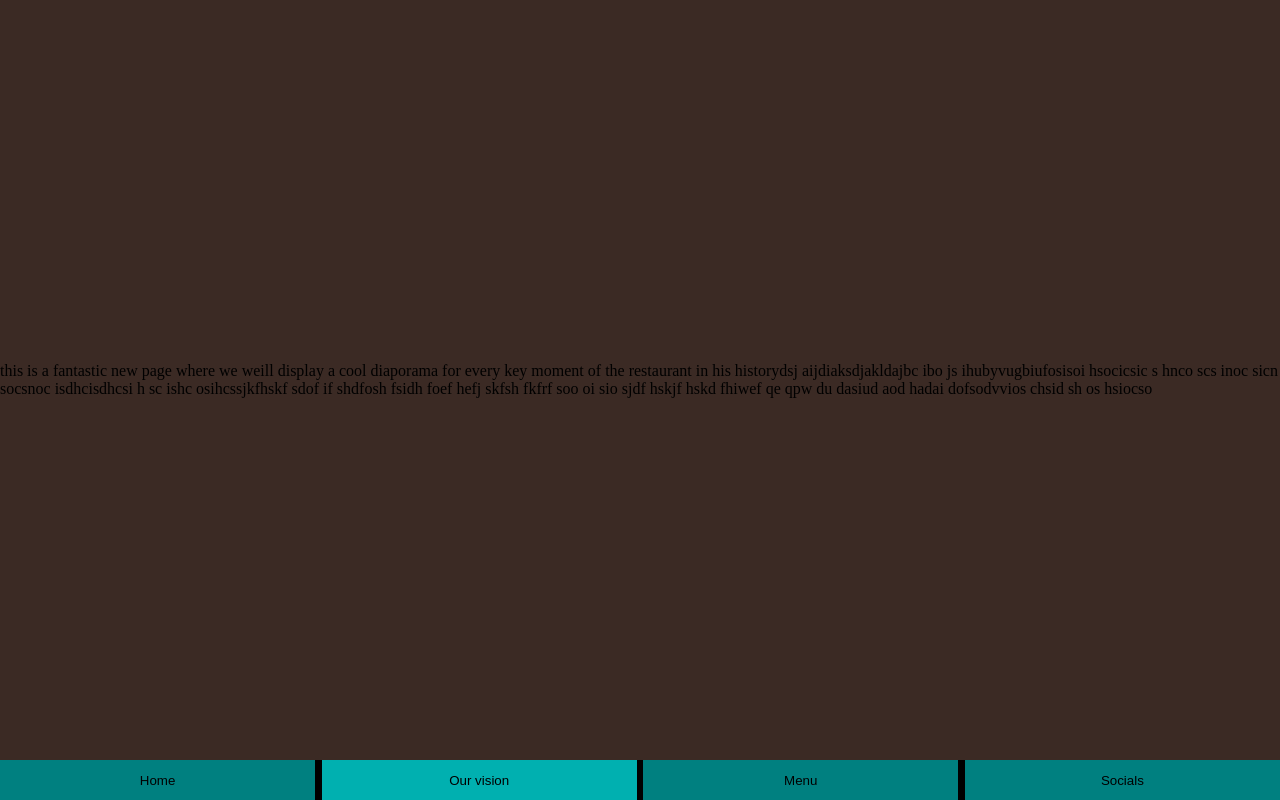
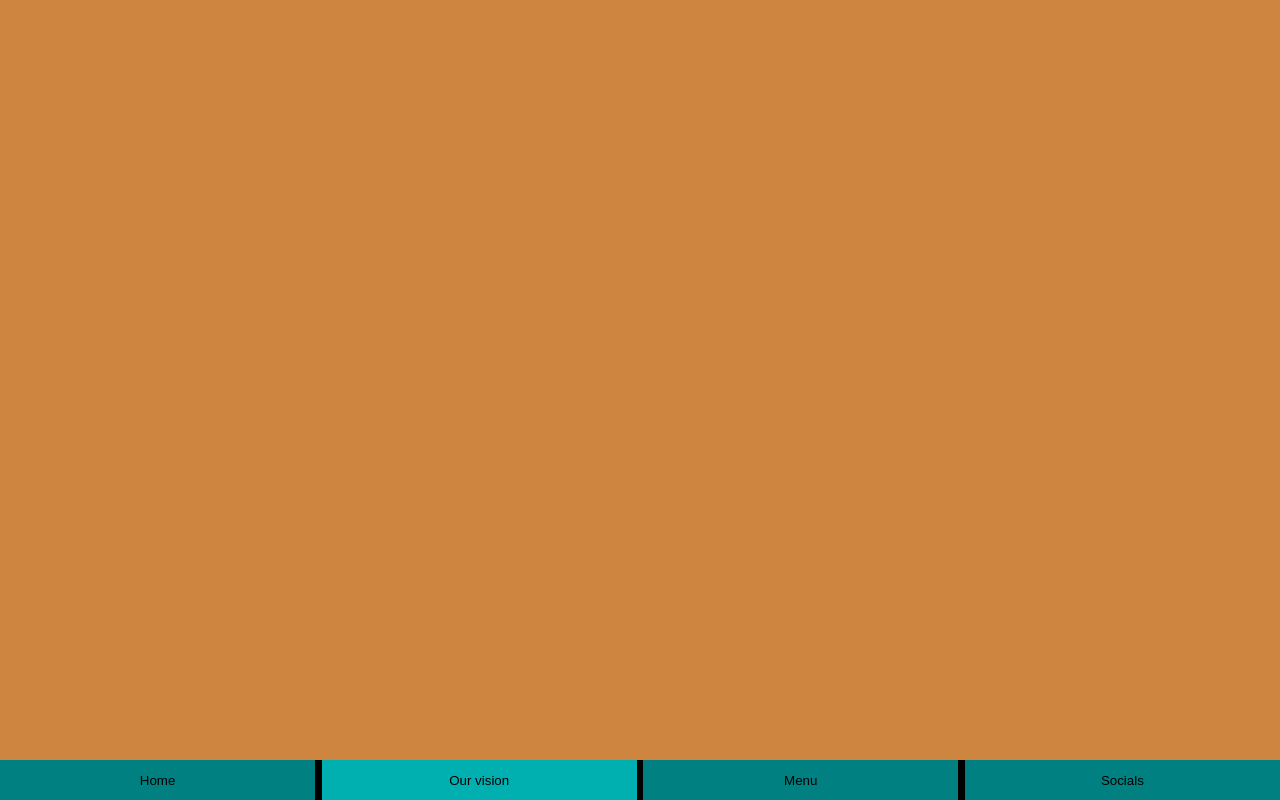
Before and after one commit to Raaynbo/restaurant-page, a website built with webpack: page src/template.html in a window 1280 px wide. Both pictures are taken after a click on the button "Our vision". Built offline with nearby package versions, Linux system fonts and the light colour scheme.

Commit message:
add - css+js: creating DOM element for the history page dynamically and created temp css rules for visualization

```diff
--- a/src/history.js
+++ b/src/history.js
@@ -2,18 +2,39 @@
 function historyPage(container){
 
 	// container avec img background carrousel + logo
-	const hometxt = document.createElement('div');
-	const hoeetxt = document.createElement('div');
-	hometxt.classList.add("home_intro");
-	hoeetxt.classList.add("home_intro");
-	container.classList.add("history_layout")
+	const hdate = document.createElement('div');
+	const hgallery = document.createElement('div');
+	hdate.classList.add("history_date");
+	hgallery.classList.add("history_gallery");
+	container.classList.add("history_layout");
 
-	hometxt.textContent = "this is a fantastic new page where we weill display a cool diaporama for every key moment of the restaurant in his historydsj aijdiaksdjakldajbc ibo js ihubyvugbiufosisoi hsocicsic s hnco scs inoc sicn socsnoc isdhcisdhcsi h sc ishc osihcssjkfhskf sdof if shdfosh fsidh foef hefj skfsh fkfrf soo oi sio sjdf hskjf hskd fhiwef qe qpw du dasiud aod hadai dofsodvvios chsid sh os hsiocso"
-	hoeetxt.textContent = "this is a fantastic new page where we weill display a cool diaporama for every key moment of the restaurant in his historydsj aijdiaksdjakldajbc ibo js ihubyvugbiufosisoi hsocicsic s hnco scs inoc sicn socsnoc isdhcisdhcsi h sc ishc osihcssjkfhskf sdof if shdfosh fsidh foef hefj skfsh fkfrf soo oi sio sjdf hskjf hskd fhiwef qe qpw du dasiud aod hadai dofsodvvios chsid sh os hsiocso"
+	makeDateContent(hdate);
 
-	container.appendChild(hometxt);
-	container.appendChild(hoeetxt);
+	container.appendChild(hdate);
+	container.appendChild(hgallery);
 
+
+}
+
+function makeDateContent(container){
+	const carrousel = document.createElement('div');
+	const datebar = document.createElement('div');
+
+	const carrousel_img = document.createElement('img');
+	const carrousel_left = document.createElement('div');
+	const carrousel_right = document.createElement('div');
+
+	carrousel_img.classList.add("carrousel_img");
+	carrousel_right.classList.add("carrousel_right");
+	carrousel_left.classList.add("carrousel_left");
+	carrousel.classList.add("carrousel");
+	datebar.classList.add("datebar");
+
+	carrousel.appendChild(carrousel_img);
+	carrousel.appendChild(carrousel_left);
+	carrousel.appendChild(carrousel_right);
+	container.appendChild(carrousel);
+	container.appendChild(datebar);
 
 }
 
--- a/src/style.css
+++ b/src/style.css
@@ -64,5 +64,20 @@ footer {
 }
 
 .history_layout {
-	overflow-y: auto;
+	overflow-x: auto;
+	display: block;
+	width: 200vw;
+	flex-direction: row;
 }
+
+.history_date {
+	height: 100vh;
+	display: flex;
+	background-color: peru;
+}
+
+.history_gallery {
+	height: 100%;
+	width: 100%;
+	background-color: red;
+}
```
